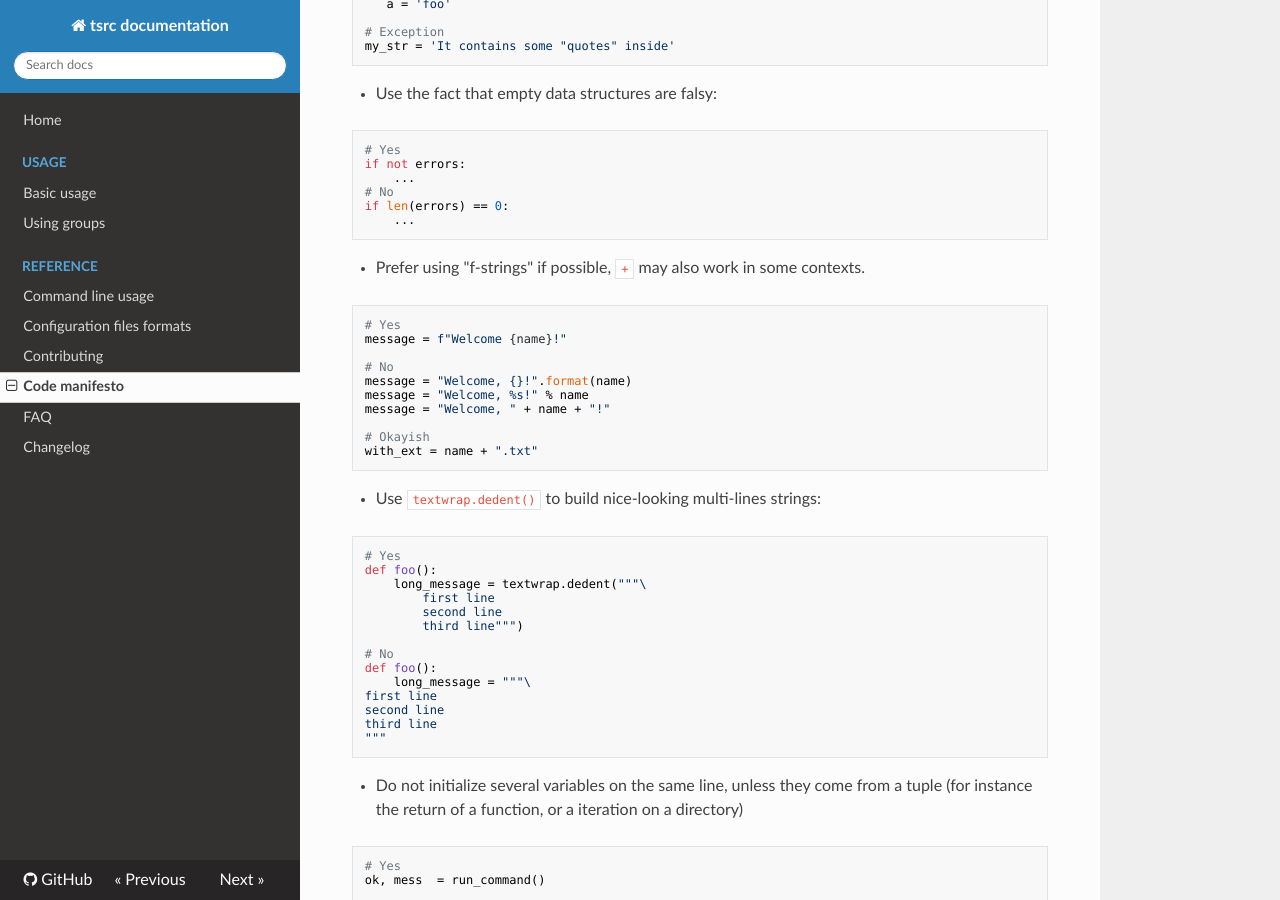
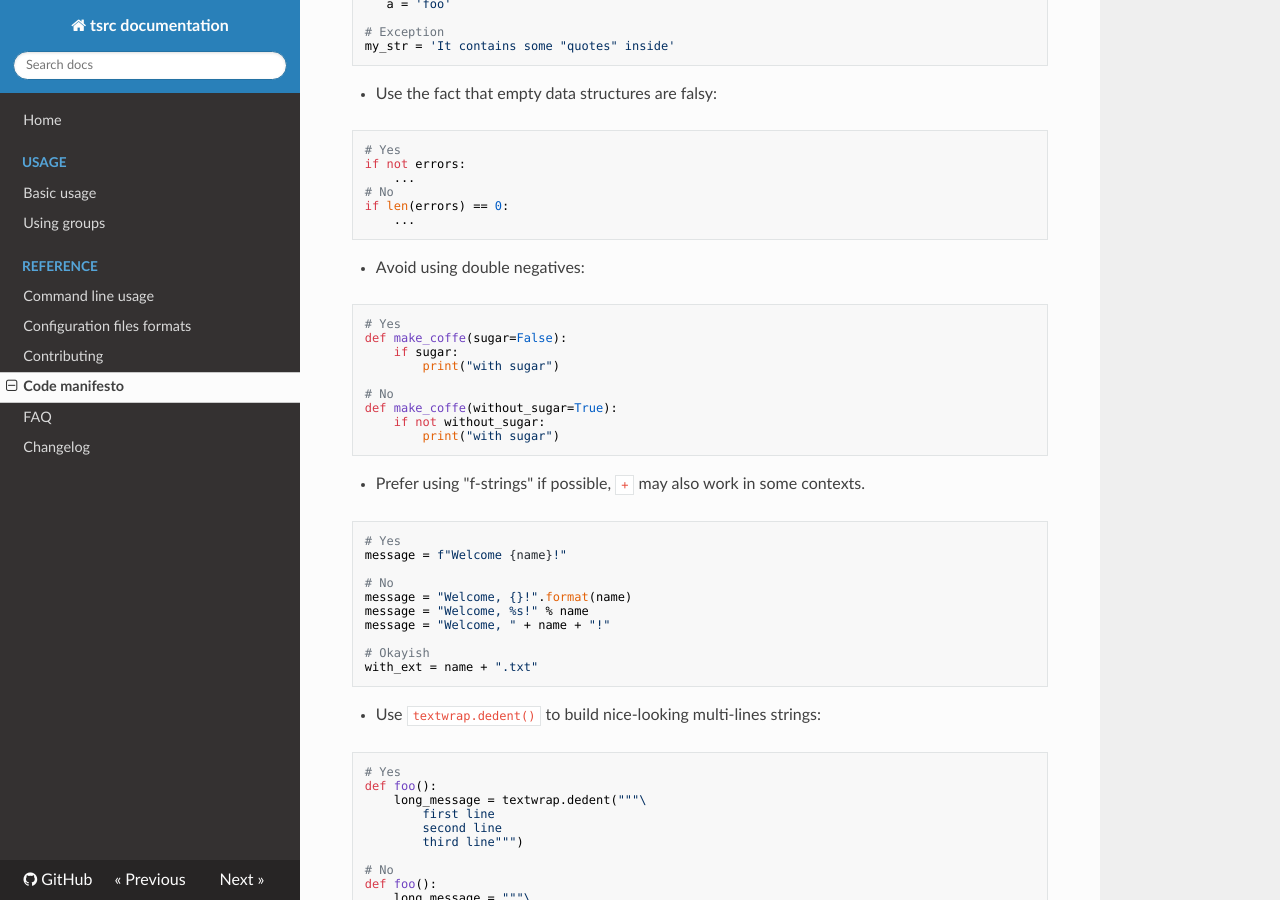
Before and after one commit to your-tools/tsrc, an MkDocs documentation site: the page built from docs/code-manifesto.md, in a window 1280 px wide and 900 px high, scrolled down 533 px. Built offline with MkDocs 1.6.1, drawn with Linux system fonts in a browser that asks for light colours; nearby versions of some CDN libraries.

Commit message:
manifesto: add section about double negatives

````diff
--- a/docs/code-manifesto.md
+++ b/docs/code-manifesto.md
@@ -32,6 +32,19 @@ if not errors:
 # No
 if len(errors) == 0:
     ...
+```
+
+* Avoid using double negatives:
+```python
+# Yes
+def make_coffe(sugar=False):
+    if sugar:
+        print("with sugar")
+
+# No
+def make_coffe(without_sugar=True):
+    if not without_sugar:
+        print("with sugar")
 ```
 
 * Prefer using  "f-strings" if possible, `+` may also work in some contexts.
````
